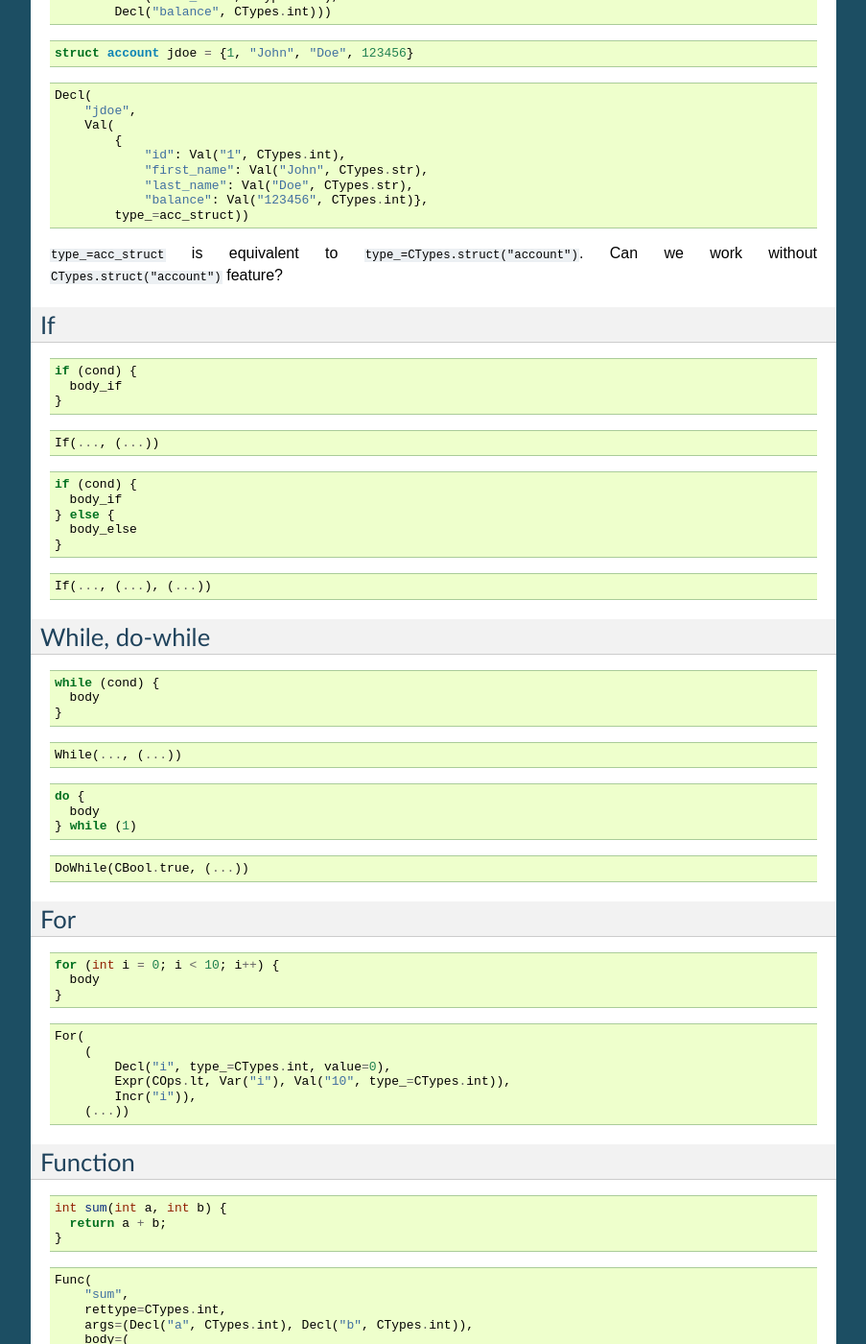
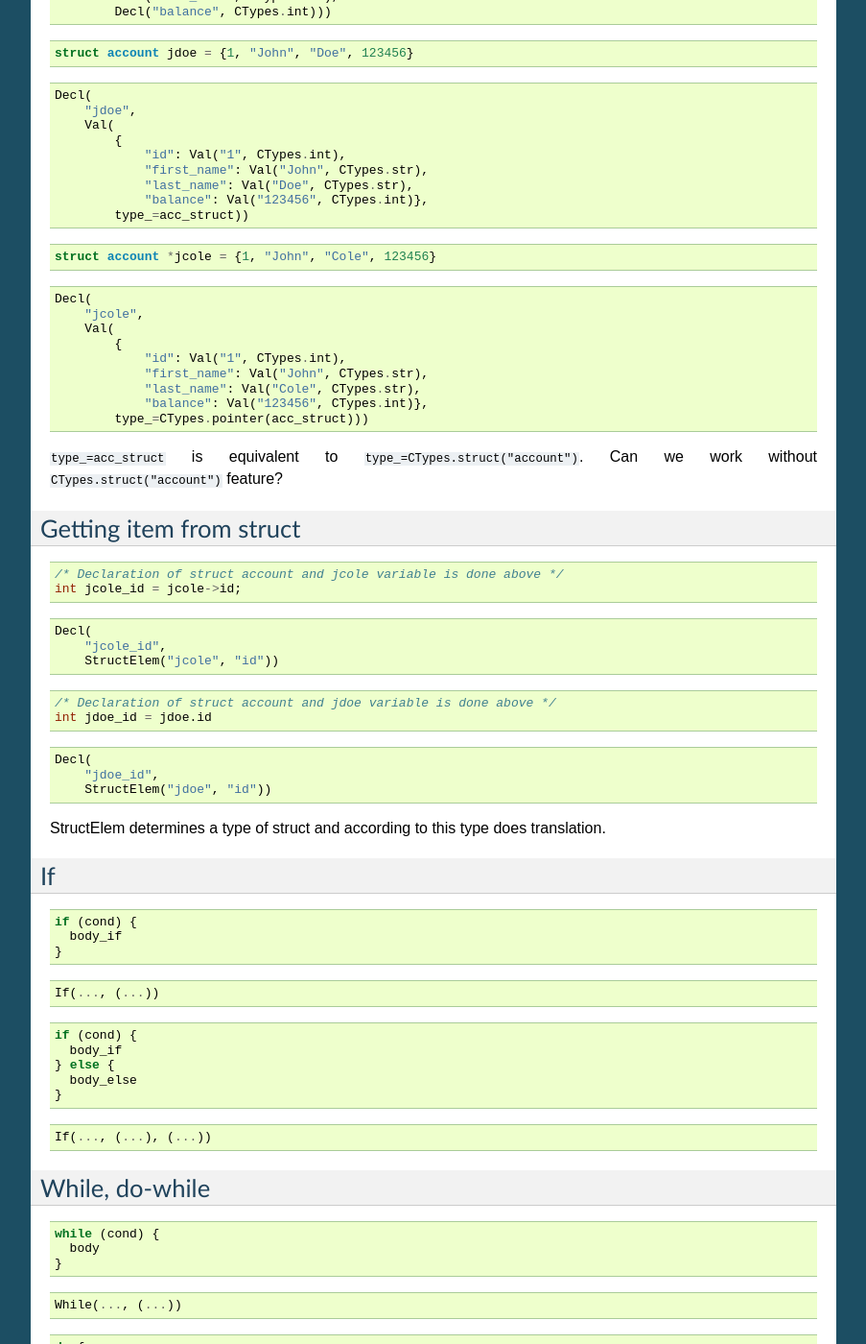
Before and after one commit to adrian-lang/adrian.cgen, a Sphinx documentation site: the page built from docs/design.rst, in a window 1280 px wide and 1400 px high, scrolled down 2563 px. Shown: the whole window at 96% size, without its empty margins (198-1101 px from the left). Built offline with Sphinx 7.4.7, drawn with Linux system fonts in a browser that asks for light colours; some of the changed text lies outside the part shown.

Commit message:
Add getting element of struct and creating pointer to struct

```diff
--- a/docs/design.rst
+++ b/docs/design.rst
@@ -188,8 +188,51 @@ Struct declaration
                 "balance": Val("123456", CTypes.int)},
             type_=acc_struct))
 
+.. code-block:: c
+
+    struct account *jcole = {1, "John", "Cole", 123456}
+
+.. code-block:: python
+
+    Decl(
+        "jcole",
+        Val(
+            {
+                "id": Val("1", CTypes.int),
+                "first_name": Val("John", CTypes.str),
+                "last_name": Val("Cole", CTypes.str),
+                "balance": Val("123456", CTypes.int)},
+            type_=CTypes.pointer(acc_struct)))
+
 ``type_=acc_struct`` is equivalent to ``type_=CTypes.struct("account")``.
 Can we work without ``CTypes.struct("account")`` feature?
+
+Getting item from struct
+------------------------
+
+.. code-block:: c
+
+    /* Declaration of struct account and jcole variable is done above */
+    int jcole_id = jcole->id;
+
+.. code-block:: python
+
+    Decl(
+        "jcole_id",
+        StructElem("jcole", "id"))
+
+.. code-block:: c
+
+    /* Declaration of struct account and jdoe variable is done above */
+    int jdoe_id = jdoe.id
+
+.. code-block:: python
+
+    Decl(
+        "jdoe_id",
+        StructElem("jdoe", "id"))
+
+StructElem determines a type of struct and according to this type does translation.
 
 If
 --
```
Also changed, not shown: other parts of docs/design.rst (+0 -2 lines).
